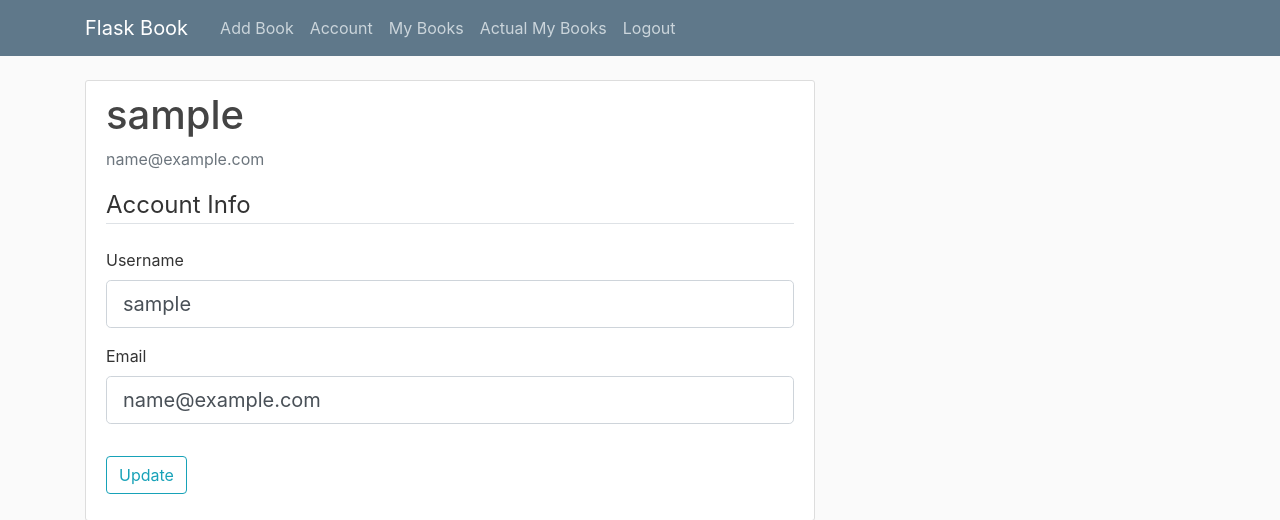
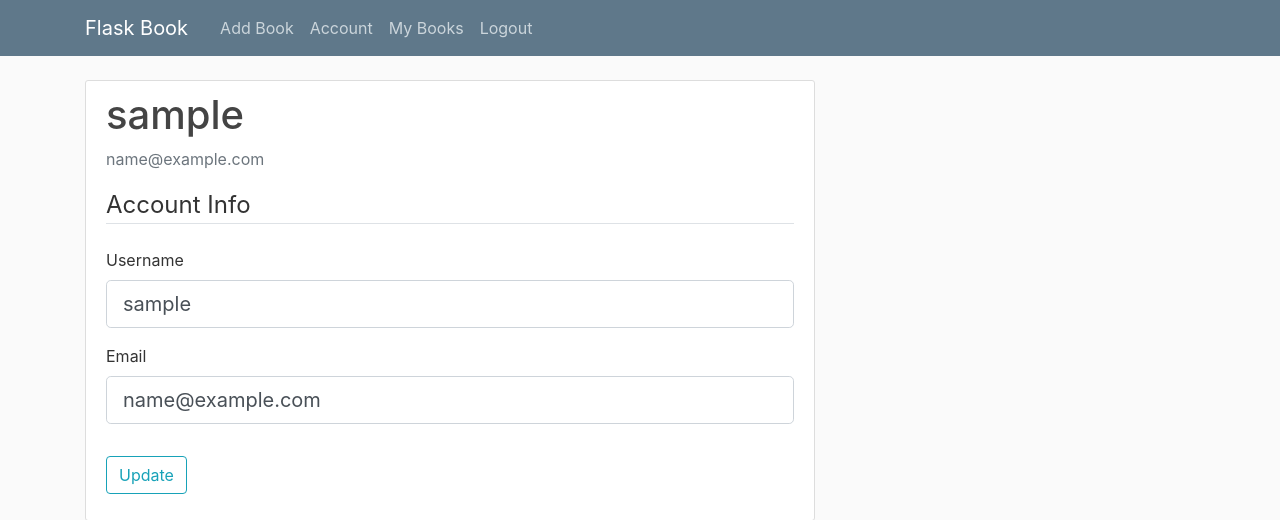
Before and after one commit to n-nikolin/flaskbook, a Flask app: page /account in a window 1280 px wide. Shown: the top 520 px of the page. Run offline with Flask 2, Linux system fonts and the light colour scheme; the visitor is signed in with stand-in values (Sample User, id 1); data comes from the database, SQL or seed files in the repository; some libraries are stand-ins or nearby versions.

Commit message:
preparing for changes

```diff
--- a/flaskbook/routes.py
+++ b/flaskbook/routes.py
@@ -10,29 +10,36 @@ from flask_login import login_user, current_user, logout_user, login_required
 """ creating routes and rendering templates """
 
 # index redirects
+
+
 @app.route('/')
 def index():
     if current_user.is_authenticated:
-        return redirect(url_for('my_books'))
+        return redirect(url_for('actual_my_books', username=current_user.username))
     else:
         return redirect(url_for('login'))
 
 # user stuff
+
+
 @app.route('/register', methods=['GET', 'POST'])
 def register():
     # redirect user if authenticated
     if current_user.is_authenticated:
-        return redirect(url_for('my_books'))
+        return redirect(url_for('actual_my_books', username=current_user.username))
     form = RegistrationForm()
     if form.validate_on_submit():
         # hash password, store form input with hashed pw in db
-        hashed_password = bcrypt.generate_password_hash(form.password.data).decode('utf-8')
-        user = UserModel(username=form.username.data, email=form.email.data, password=hashed_password)
+        hashed_password = bcrypt.generate_password_hash(
+            form.password.data).decode('utf-8')
+        user = UserModel(username=form.username.data,
+                         email=form.email.data, password=hashed_password)
         db.session.add(user)
         db.session.commit()
         flash(f'Account created for {form.username.data}!', 'success')
         return redirect(url_for('login'))
     return render_template('register.html', title='Register', form=form)
+
 
 @app.route('/login', methods=['GET', 'POST'])
 def login():
@@ -44,27 +51,19 @@ def login():
         if user and bcrypt.check_password_hash(user.password, form.password.data):
             login_user(user, remember=form.remember.data)
             next_page = request.args.get('next')
-            return redirect(next_page) if next_page else redirect(url_for('my_books'))
+            #return redirect(next_page) if next_page else redirect(url_for('my_books'))
+            return redirect(next_page) if next_page else redirect(url_for('actual_my_books', username=current_user.username))
         else:
             flash('Login Unsuccessful. Please chek email and password.', 'danger')
     return render_template('login.html', title='Log In', form=form)
+
 
 @app.route('/logout')
 def logout():
     logout_user()
     return redirect(url_for('login'))
 
-# user books and book stats displayed
-# TODO: delete this shit and the .html file
-@app.route('/my_books')
-def my_books():
-    books = Book.query.all()
-    return render_template('my_books.html', title='User Page', books=books)
 
-# TODO: rename this into 'my_books', add delete, complete and update functionality
-# TODO: add html buttons for above mentioned functionality
-# BASICALLY: copy stuff from the 'book' route and add 'complete'
-# TODO: add 'complete' route
 @app.route('/actual_my_books/<string:username>')
 @login_required
 def actual_my_books(username):
@@ -74,7 +73,6 @@ def actual_my_books(username):
         user = UserModel.query.filter_by(username=username).first_or_404()
         books = Book.query.filter_by(user_book=user)
         return render_template('actual_my_books.html', books=books, user=user)
-
 
 
 # change user stuff
@@ -93,24 +91,29 @@ def account():
         form.email.data = current_user.email
     return render_template('account.html', title='Account', form=form)
 
+
 # book stuff
+
 @app.route('/book/add', methods=['GET', 'POST'])
 @login_required
 def add_book():
     form = AddBookForm()
     if form.validate_on_submit():
-        book = Book(title=form.title.data, author=form.author.data, num_pages=form.num_pages.data, complete=False, user_book=current_user)
+        book = Book(title=form.title.data, author=form.author.data,
+                    num_pages=form.num_pages.data, complete=False, user_book=current_user)
         db.session.add(book)
         db.session.commit()
-        flash(f"{form.title.data}, {form.author.data} has been added as current book!", 'success')
-        # TODO: fix this redirect
-        return redirect(url_for('my_books'))
-    return render_template('new_book.html', title = 'Add Book', form = form, legend='Add Book')
+        flash(
+            f"{form.title.data}, {form.author.data} has been added as current book!", 'success')
+        return redirect(url_for('actual_my_books', username=current_user.username))
+    return render_template('new_book.html', title='Add Book', form=form, legend='Add Book')
+
 
 @app.route('/book/<int:book_id>')
 def book(book_id):
     book = Book.query.get_or_404(book_id)
     return render_template('book.html', title=book.title, book=book)
+
 
 @app.route('/book/<int:book_id>/update', methods=['GET', 'POST'])
 @login_required
@@ -136,22 +139,23 @@ def update_book(book_id):
 @app.route('/book/<int:book_id>/complete_book', methods=['GET', 'POST'])
 @login_required
 def complete_book(book_id):
-    book = Book.query.filter_by(id = book_id).first()
+    username = current_user.username
+    book = Book.query.filter_by(id=book_id).first()
     book.date_finished = datetime.now()
     book.complete = True
     db.session.commit()
 
-    return redirect(url_for('my_books'))
+    return redirect(url_for('actual_my_books', username=username))
 
 
 @app.route('/book/<int:book_id>/delete', methods=['POST'])
 @login_required
 def delete_book(book_id):
     book = Book.query.get_or_404(book_id)
+    username = current_user.username
     if book.user_book != current_user:
         abort(403)
     db.session.delete(book)
     db.session.commit()
     flash('Book has been deleted!', 'success')
-    # TODO: fix this route
-    return redirect(url_for('my_books'))
+    return redirect(url_for('actual_my_books', username=username))
--- a/flaskbook/templates/layout.html
+++ b/flaskbook/templates/layout.html
@@ -30,8 +30,7 @@
               {% if current_user.is_authenticated %}
                 <a class="nav-item nav-link" href="{{ url_for('add_book') }}">Add Book</a>
                 <a class="nav-item nav-link" href="{{ url_for('account') }}">Account</a>
-                <a class="nav-item nav-link" href="{{ url_for('my_books') }}">My Books</a>
-                <a class="nav-item nav-link" href="{{ url_for('actual_my_books', username=current_user.username) }}">Actual My Books</a>
+                <a class="nav-item nav-link" href="{{ url_for('actual_my_books', username=current_user.username) }}">My Books</a>
                 <a class="nav-item nav-link" href="{{ url_for('logout') }}">Logout</a>
               <!--  else  -->
               {% else %}
```
Also changed, not shown: flaskbook/models.py (+11 -8 lines).
